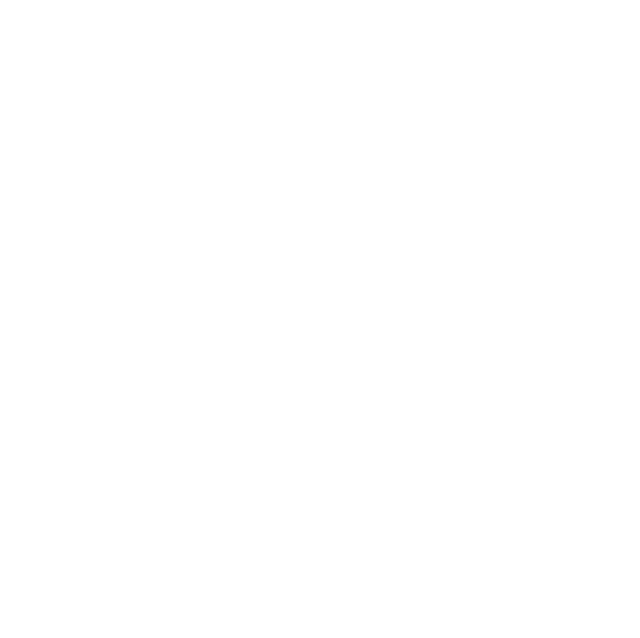
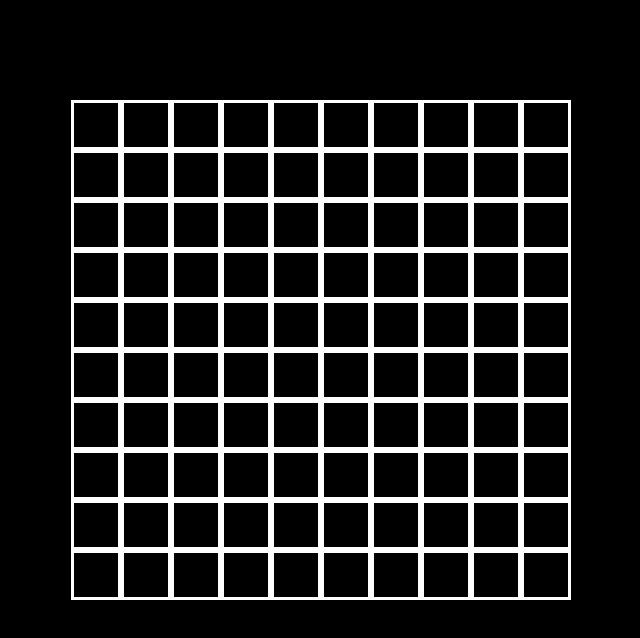
Before and after one commit to pacimarco/js-campominato-grid, a plain HTML site: page index.html in a window 1280 px wide. Shown: the whole page, without its empty margins (319-959 px from the left). Drawn offline with Linux system fonts and the light colour scheme.

```diff
--- a/css/style.css
+++ b/css/style.css
@@ -3,3 +3,26 @@
     padding: 0;
     box-sizing: border-box;
 }
+
+html{
+    background-color: black;
+}
+
+#grid{
+    display: flex;
+    flex-wrap: wrap;
+    width: 500px;
+    height: 500px;
+    margin: 100px auto 0px;
+    align-content: flex-start;
+}
+
+.square{
+    width: calc(100% / 10);
+    height: calc(100% / 10);
+    border: solid 3px white;
+}
+
+.clicked{
+    background-color: red;
+}
--- a/index.html
+++ b/index.html
@@ -8,7 +8,11 @@
     <link rel="stylesheet" href="css/style.css">
 </head>
 <body>
+    <main>
+        <div id="grid">
 
+        </div>
+    </main>
 
 
 
--- a/js/main.js
+++ b/js/main.js
@@ -0,0 +1,31 @@
+const gridDom = document.getElementById('grid');
+
+
+
+
+for (let i = 0; i < 100; i++) {
+
+    const currentElement = createGridSquare();
+
+
+
+
+
+    currentElement.addEventListener('click',
+        function() {
+            currentElement.classList.toggle('clicked');
+            console.log('clicked'[i]);
+        }
+
+    );
+
+        gridDom.append(currentElement);
+}
+
+function createGridSquare() {
+
+    const currentElement = document.createElement('div');
+    currentElement.classList.add('square');
+
+    return currentElement;
+}
```
